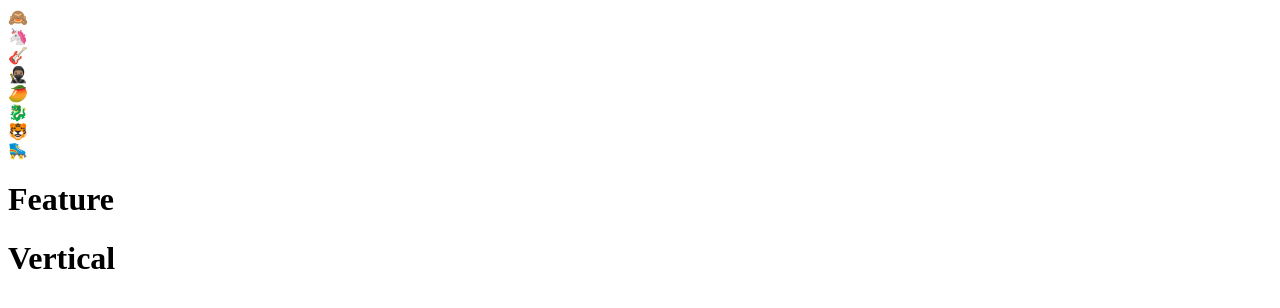
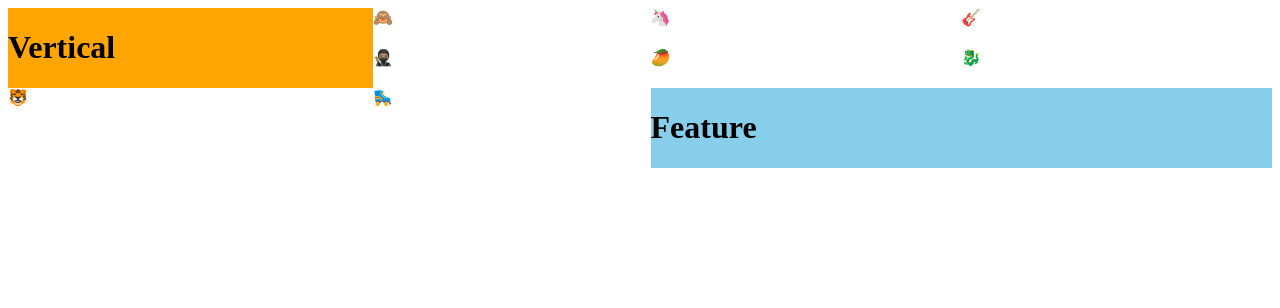
Before and after one commit to virtutae/CSS-pair-programming-12.07.23, a plain HTML site: page index.html in a window 1280 px wide. Drawn offline with Linux system fonts and the light colour scheme.

Commit message:
commit to upload remotly to github

```diff
--- a/index.html
+++ b/index.html
@@ -4,6 +4,7 @@
     <meta charset="UTF-8">
     <meta name="viewport" content="width=device-width, initial-scale=1.0">
     <title>Document</title>
+    <link rel="stylesheet" href="style.css">
 </head>
 <body>
     <div class="mainGrid">
--- a/style.css
+++ b/style.css
@@ -0,0 +1,26 @@
+.mainGrid {
+    display: grid;
+    grid-template-areas:
+    "v . . ."
+    "v . . ."
+    ". . f f"
+
+}
+
+.featureBlock {
+    grid-area:f;
+    background-color: skyblue;
+
+}
+
+.verticalBlock {
+    grid-area:v;
+    background-color: orange;
+
+
+}
+
+.cell {
+
+
+}
```
